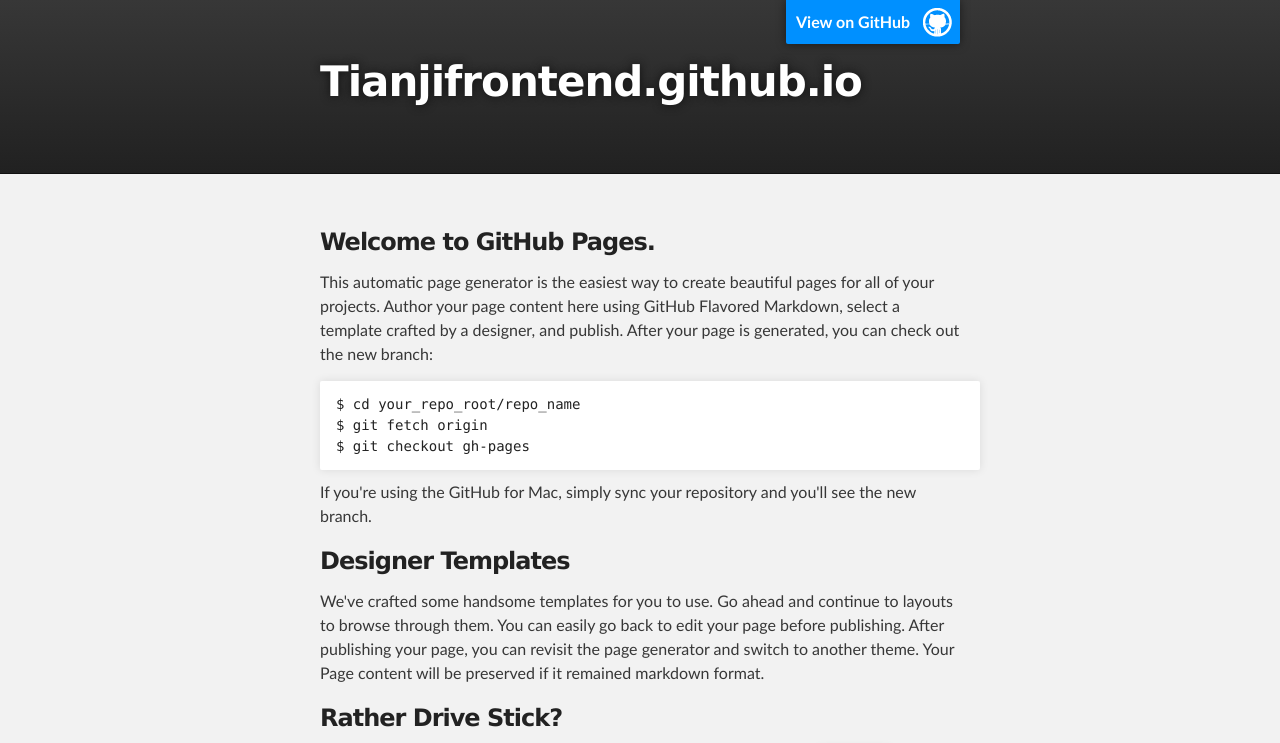
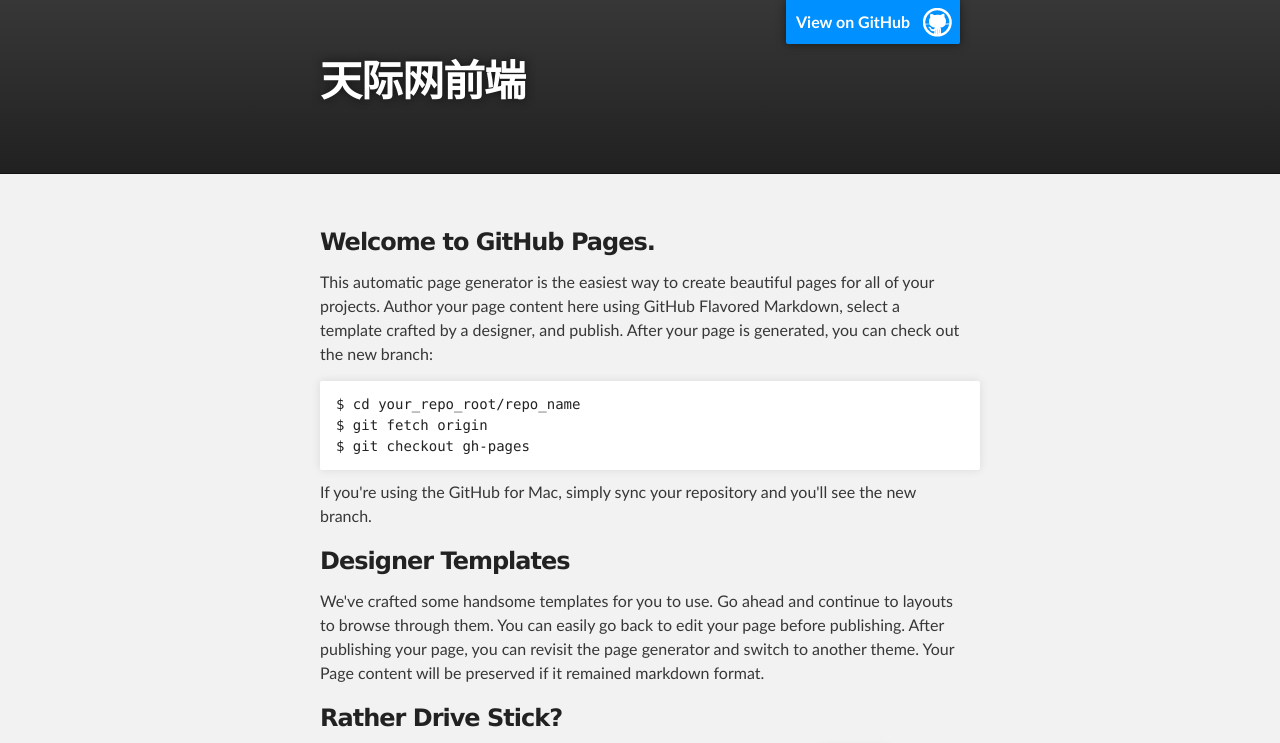
Before and after one commit to tianjiFrontEnd/tianjiFrontEnd.github.io, a plain HTML site: page index.html in a window 1280 px wide. Shown: the top 743 px of the page. Drawn offline with Linux system fonts and the light colour scheme.

Commit message:
edit index

```diff
--- a/index.html
+++ b/index.html
@@ -8,7 +8,7 @@
 
     <link rel="stylesheet" type="text/css" media="screen" href="stylesheets/stylesheet.css">
 
-    <title>Tianjifrontend.github.io</title>
+    <title>天际网前端</title>
   </head>
 
   <body>
@@ -18,7 +18,7 @@
         <header class="inner">
           <a id="forkme_banner" href="https://github.com/tianjiFrontEnd">View on GitHub</a>
 
-          <h1 id="project_title">Tianjifrontend.github.io</h1>
+          <h1 id="project_title">天际网前端</h1>
           <h2 id="project_tagline"></h2>
 
         </header>
```
